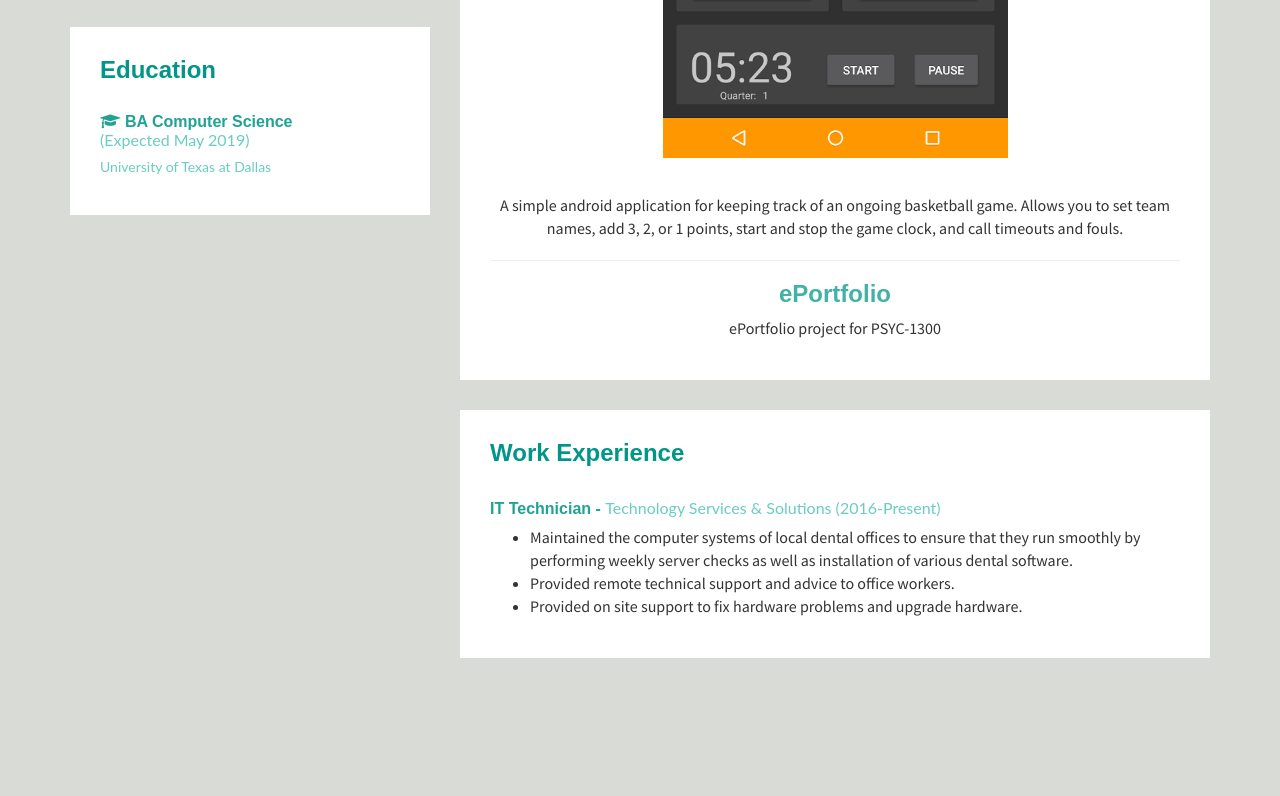
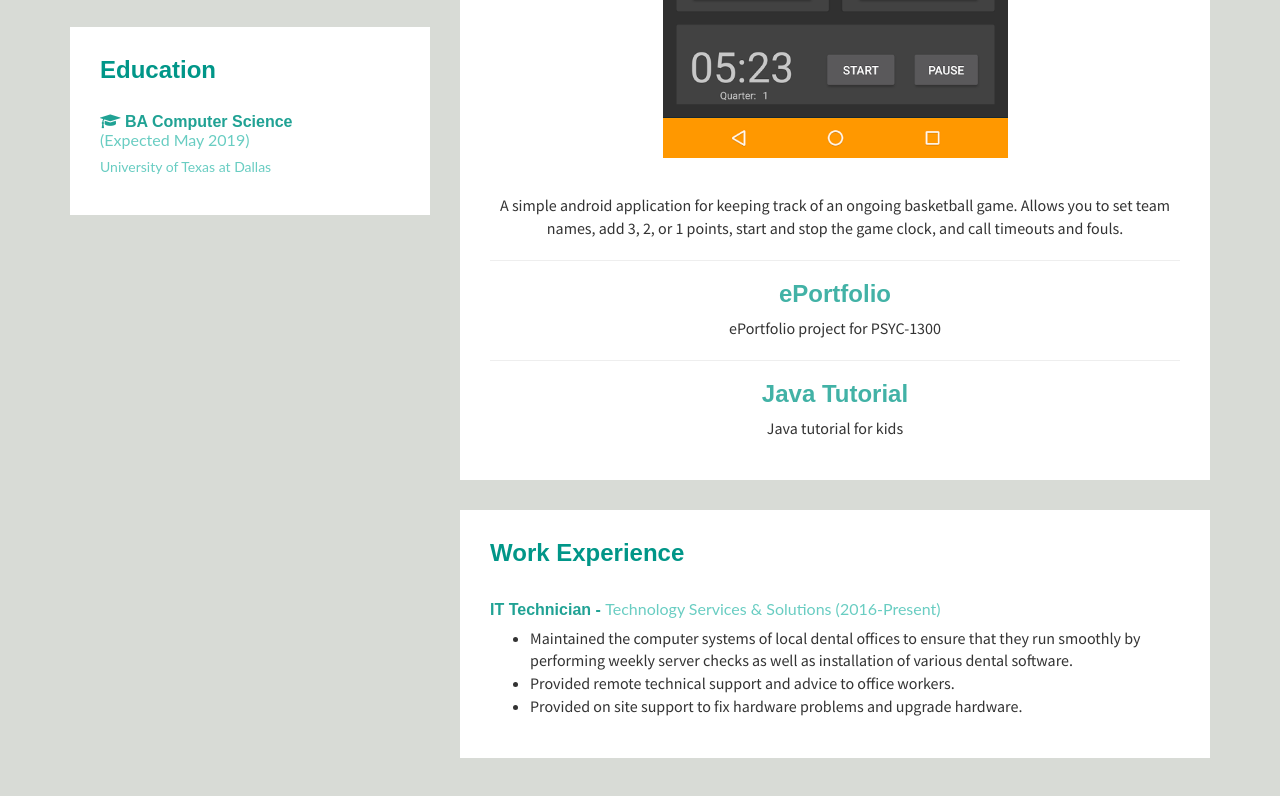
Before and after one commit to theprabh/theprabh.github.io, a plain HTML site: page index.html in a window 1280 px wide. Shown: the part 1343-2139 px from the top of the page. Before the commit the page ends 2091 px from the top, so only its background shows below. Drawn offline with nearby package versions, Linux system fonts and the light colour scheme.

Commit message:
Added tutorial to index

```diff
--- a/index.html
+++ b/index.html
@@ -230,6 +230,12 @@
                               <p class="summary">ePortfolio project for PSYC-1300</p>
 
                           </div>
+                          <hr class="divider">
+                          <div class="item featured text-center">
+                              <h3 class="title"> <a href="javatutorial.html">Java Tutorial</a></h3>
+                              <p class="summary">Java tutorial for kids</p>
+
+                          </div>
                       </div>
                   </div>
                </section>
```
Also changed, not shown: 1 other file.
